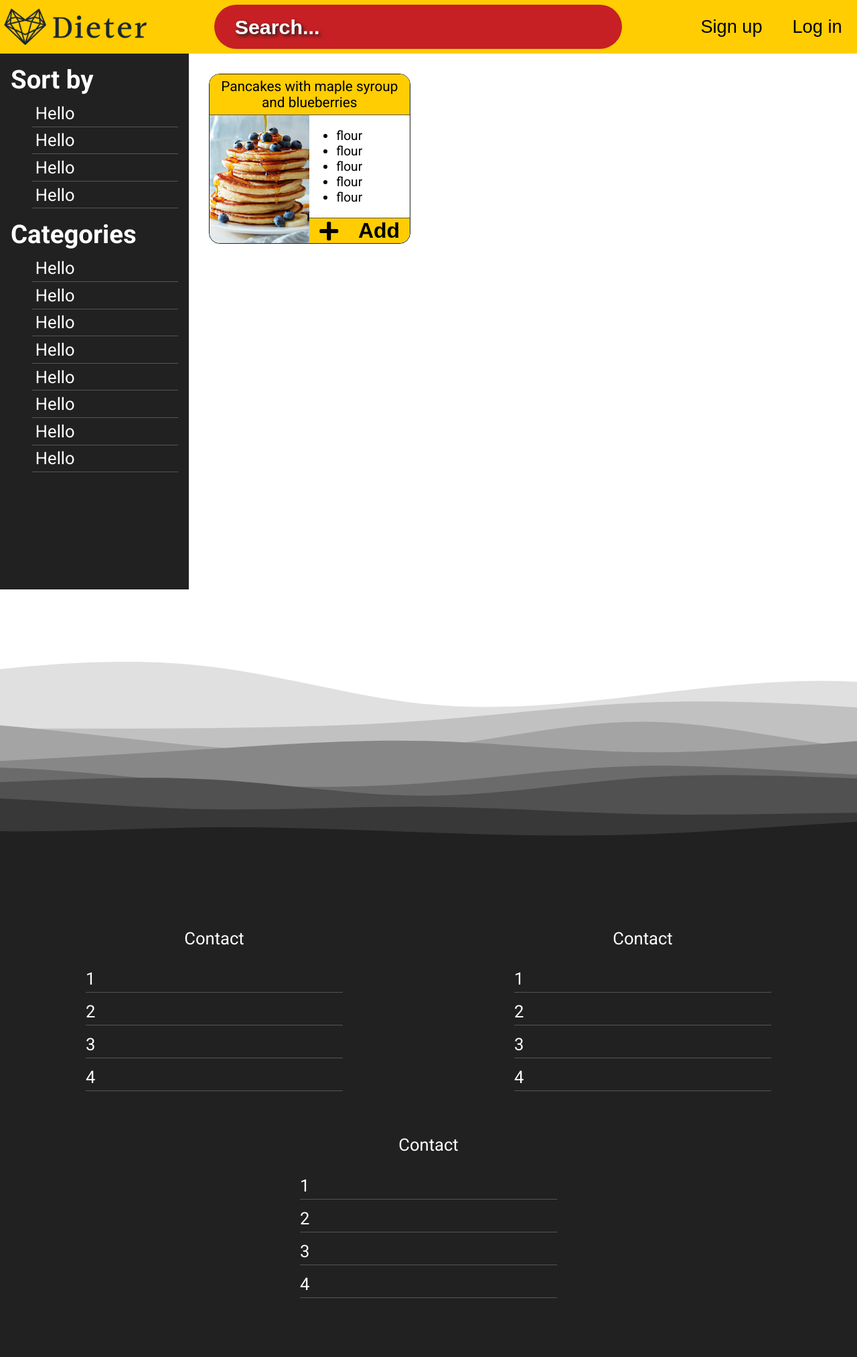
After one commit to PASINSKI00/DietEasier, a PHP site: page /public/views/choose_meals.html in a window 1280 px wide. The commit adds this page. Shown: the whole page at 67% size. Run offline with PHP 8.4, Linux system fonts and the light colour scheme.

Commit message:
#5 started choose_meals

```diff
--- /dev/null
+++ b/public/css/choose_meals.css
@@ -0,0 +1,138 @@
+/* NAVBAR ------------------------------------------------------------------------ */
+#search-meal {
+    width: clamp(420px, 45%, 600px);
+    height: clamp(40px, 80%, 80px);
+    padding-left: 1em;
+
+
+    color: white;
+    font-size: clamp(1.5em, 1vw + 1.1em, 2.7em);
+    font-weight: 700;
+    text-shadow: 0.1em 0.1em 5px var(--chosen-black);
+    border-radius: 3em;
+    border: none;
+
+    background-color: var(--chosen-red);
+}
+
+::placeholder {
+    color: white;
+}
+
+
+/* ASIDE ------------------------------------------------------------------------ */
+#side-bar {
+    width: 22%;
+    height: 100vh;
+
+    font-size: clamp(1.5rem, 2vw , 1.8rem);
+    color: var(--chosen-text-white);
+    background-color: var(--chosen-black);
+}
+
+#side-bar h2{
+    margin: 1rem 0 0 0;
+    padding: 0 0 0 1rem;
+    font-size: clamp(2.1rem, 3vw ,2.7rem);
+}
+
+#side-bar ul{
+    margin: 0.5rem 1rem 0 0;
+    padding: 0 0 0 3rem;
+    list-style-type: none;
+    font-size: clamp(1.4rem, 2vw ,1.8rem);
+}
+
+#side-bar ul li{
+    padding: 0.3rem;
+    border-bottom: 1px solid var(--chosen-gray);
+}
+
+/* MAIN ---------------------------------------------------------------------------------*/
+#meals {
+    width: 78%;
+    height: 100vh;
+
+    background-color: var(--chosen-white);
+}
+
+.meal {
+    width: 30%;
+    margin: 3%;
+
+    display: flex;
+    flex-flow: row wrap;
+
+    border: 1px solid var(--chosen-black);
+    border-radius: 1em;
+}
+
+.meal-title {
+    width: 100%;
+    padding: 2%;
+
+    font-size: 1.3em;
+    text-align: center;
+    border-bottom: 1px solid var(--chosen-gray);
+    border-radius: 0.7em 0.7em 0 0;
+    background-color: var(--chosen-yellow);
+}
+
+.beside-picture {
+    width: 50%;
+    display: flex;
+    flex-flow: column wrap;
+    justify-content: space-between;
+}
+
+.meal img {
+    width: 50%;
+    object-fit: cover;
+
+    border-radius: 0 0 0 1em;
+}
+
+.meal-ingridients{
+    font-size: 1.2em;
+}
+
+.meal button {
+    width: 100%;
+    margin: 0;
+    padding: 0;
+
+    display: flex;
+    align-items: center;
+    justify-content: space-around;
+
+    font-size: 2em;
+    font-weight: 700;
+    border: none;
+    border-radius: 0 0 0.5em 0;
+    border-top: 1px solid var(--chosen-gray);
+    background-color: var(--chosen-yellow);
+}
+
+.meal button p {
+    margin: 0;
+}
+
+/* MEDIA ------------------------------------------------------------------------------------- */
+@media only screen and (max-width: 970px) {
+    /* NAVBAR  ----------------------------------------------------------------------------------- */
+    #search-meal{
+        width: clamp(400px, 80%, 900px);
+        height: 45%;
+        margin: 0 auto;
+
+        order: 2;
+    }
+}
+
+@media only screen and (max-width: 420px) {
+      /* NAVBAR  ----------------------------------------------------------------------------------- */
+      #search-meal{
+        width: clamp(330px, 80%, 900px);
+        height: clamp(50px, 30%, 80px);
+    }
+}
--- a/public/css/style.css
+++ b/public/css/style.css
@@ -10,6 +10,8 @@
     --chosen-text-white: #ffffff;
 
     --transition-speed: 400ms;
+
+    --rem: clamp(1rem, 2vw, 10rem);
 }
 
 body {
@@ -85,6 +87,7 @@ nav {
 
     position: sticky;
     top: 0;
+    z-index: 2;
     display: flex;
     justify-content: space-between;
     align-items: center;
@@ -96,6 +99,18 @@ nav img{
     height: clamp(60px, 60%, 60%);
 }
 
+.login-buttons{
+    width: 20%;
+
+    display: flex;
+    justify-content: space-around;
+}
+
+.text-button {
+    font-size: clamp(1.3em, 1vw + 0.9em, 2.5em);
+    background: none;
+    border: none;
+}
 
 /* OVERLAY ------------------------------------------------------------------------------------ */
 .overlay{
@@ -256,7 +271,7 @@ footer ul li {
 }
 
 .layer1 {
-    background-image: url('../img/layered-waves-haikei-white-to-black_2.svg');
+    background-image: url('../img/layered-waves-haikei-white-to-black.svg');
 }
 
 
@@ -273,6 +288,15 @@ footer ul li {
     nav img{
         height: clamp(50px, 35%, 60%);
     }
+
+    .login-buttons{
+        width: 40%;
+        justify-content: flex-end;
+    }
+
+    .text-button {
+        font-size: clamp(1.4em, 1vw + 1.2em, 2.5em);
+    }
 }
 
 @media only screen and (max-width: 420px) {
@@ -283,4 +307,7 @@ footer ul li {
         top: -55px;
     }
 
+    .text-button {
+        font-size: clamp(1.2em, 1vw + 0.95em, 2em);
+    }
 }
--- /dev/null
+++ b/public/views/choose_meals.html
@@ -0,0 +1,158 @@
+<!DOCTYPE html>
+<html lang="en">
+<head>
+    <meta charset="UTF-8">
+    <meta http-equiv="X-UA-Compatible" content="IE=edge">
+    <meta name="viewport" content="width=device-width, initial-scale=1.0">
+
+    <title>Choose the meals that You want!</title>
+
+    <link rel="preconnect" href="https://fonts.googleapis.com">
+    <link rel="preconnect" href="https://fonts.gstatic.com" crossorigin>
+    <link href="https://fonts.googleapis.com/css2?family=Roboto:wght@300;400;700&display=swap" rel="stylesheet">
+    <link rel="stylesheet" href="https://use.fontawesome.com/releases/v5.15.4/css/all.css" integrity="sha384-DyZ88mC6Up2uqS4h/KRgHuoeGwBcD4Ng9SiP4dIRy0EXTlnuz47vAwmeGwVChigm" crossorigin="anonymous">
+
+    <link rel="stylesheet" type="text/css" href="../css/style.css">
+    <link rel="stylesheet" type="text/css" href="../css/choose_meals.css">
+</head>
+
+<body>
+    <div class="container">
+        <nav>
+            <img src="../img/side_logo_transparent.png" alt="company logo">
+
+            <input id="search-meal" placeholder="Search..."></input>
+
+            <div class="login-buttons">
+                <button class="text-button enlarge">Sign up</button>
+
+                <button class="text-button enlarge">Log in</button>
+
+                <!--
+                <div class="overlay"></div>
+                -->
+                <!--
+                <div class="login">
+                    <a href="#" class="exit-icon"><i class="fas fa-times"></i></a>
+
+                    <h1>Log in to Your account</h1>
+
+                    <form>
+                        <input name="email" type="text" placeholder="E-mail">
+                        <input name="password" type="password" placeholder="Password">
+                        <button class="enlarge">Login</button>
+                    </form>
+
+                    <div class="texts">
+                        Don't have an account yet?
+                        <a href="#" class="weight-700">Register now</a>
+                        <br>
+                        <a href="#" class="weight-700">Can't log in?</a>
+                    </div>
+                </div>
+                -->
+
+                <!--
+                <div class="login signup">
+                    <a href="#" class="exit-icon"><i class="fas fa-times"></i></a>
+
+                    <h1>Create a new account</h1>
+
+                    <form>
+                        <input name="name" type="text" placeholder="Name">
+                        <input name="email" type="text" placeholder="E-mail">
+                        <input name="password" type="password" placeholder="Password">
+                        <input name="re-password" type="password" placeholder="Repeat password">
+                        <button class="enlarge">Register</button>
+                    </form>
+
+                    <div class="texts">
+                        Already have an account?
+                        <a href="#" class="weight-700">Log in now</a>
+                        <br>
+                    </div>
+                </div>
+                -->
+
+            </div>
+        </nav>
+
+        <aside id="side-bar">
+            <h2>Sort by</h2>
+            <ul id="sort-by">
+                <li>Hello</li>
+                <li>Hello</li>
+                <li>Hello</li>
+                <li>Hello</li>
+            </ul>
+
+            <h2>Categories</h2>
+            <ul id="categories">
+                <li>Hello</li>
+                <li>Hello</li>
+                <li>Hello</li>
+                <li>Hello</li>
+                <li>Hello</li>
+                <li>Hello</li>
+                <li>Hello</li>
+                <li>Hello</li>
+            </ul>
+        </aside>
+
+        <main id="meals">
+            <div class="meal">
+                <div class="meal-title">Pancakes with maple syroup and blueberries</div>
+
+                <img src="../img/pancakes.jpg" alt="pancakes with maple syroup and blueberries">
+
+                <div class="beside-picture">
+                    <div class="meal-ingridients">
+                        <ul>
+                            <li>flour</li>
+                            <li>flour</li>
+                            <li>flour</li>
+                            <li>flour</li>
+                            <li>flour</li>
+                        </ul>
+                    </div>
+
+                    <button>
+                        <i class="fas fa-plus"></i>
+                        <p>Add </p>
+                    </button>
+                </div>
+
+            </div>
+
+
+        </main>
+
+
+        <div class="spacer layer1"></div>
+
+        <footer>
+            <ul>
+                <p>Contact</p>
+                <li class="bold enlarge">1</li>
+                <li class="bold enlarge">2</li>
+                <li class="bold enlarge">3</li>
+                <li class="bold enlarge">4</li>
+            </ul>
+            <ul>
+                <p>Contact</p>
+                <li class="bold enlarge">1</li>
+                <li class="bold enlarge">2</li>
+                <li class="bold enlarge">3</li>
+                <li class="bold enlarge">4</li>
+            </ul>
+            <ul>
+                <p>Contact</p>
+                <li class="bold enlarge">1</li>
+                <li class="bold enlarge">2</li>
+                <li class="bold enlarge">3</li>
+                <li class="bold enlarge">4</li>
+            </ul>
+        </footer>
+    </div>
+</body>
+</html>
```
Also changed, not shown: public/css/home.css (+0 -26 lines), public/img/layered-waves-haikei-white-to-black.svg, public/img/layered-waves-haikei-white-to-black_2.svg (deleted), public/img/pancakes.jpg (added).
